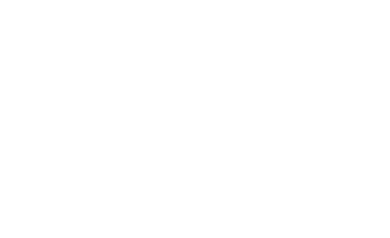
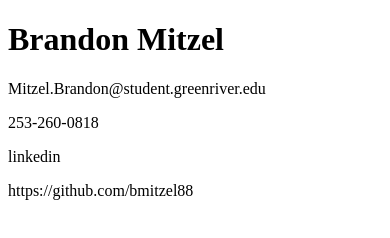
Before and after one commit to bmitzel88/Resume, a plain HTML site: page index.html in a window 390 px wide. Drawn offline with Linux system fonts and the light colour scheme.

Commit message:
Added email, phone number, linkedin, and github information

```diff
--- a/index.html
+++ b/index.html
@@ -7,5 +7,17 @@
 </head>
 <body>
 
+    <h1>Brandon Mitzel</h1>
+
+    <!-- Email and Phone number -->
+     <p>Mitzel.Brandon@student.greenriver.edu</p>
+     <p>253-260-0818</p>
+
+     <!-- LinkedIn and Github profile -->
+    <div class="right_side">
+        <p>linkedin</p>
+        <p>https://github.com/bmitzel88</p>
+    </div>
+
 </body>
 </html>
```
